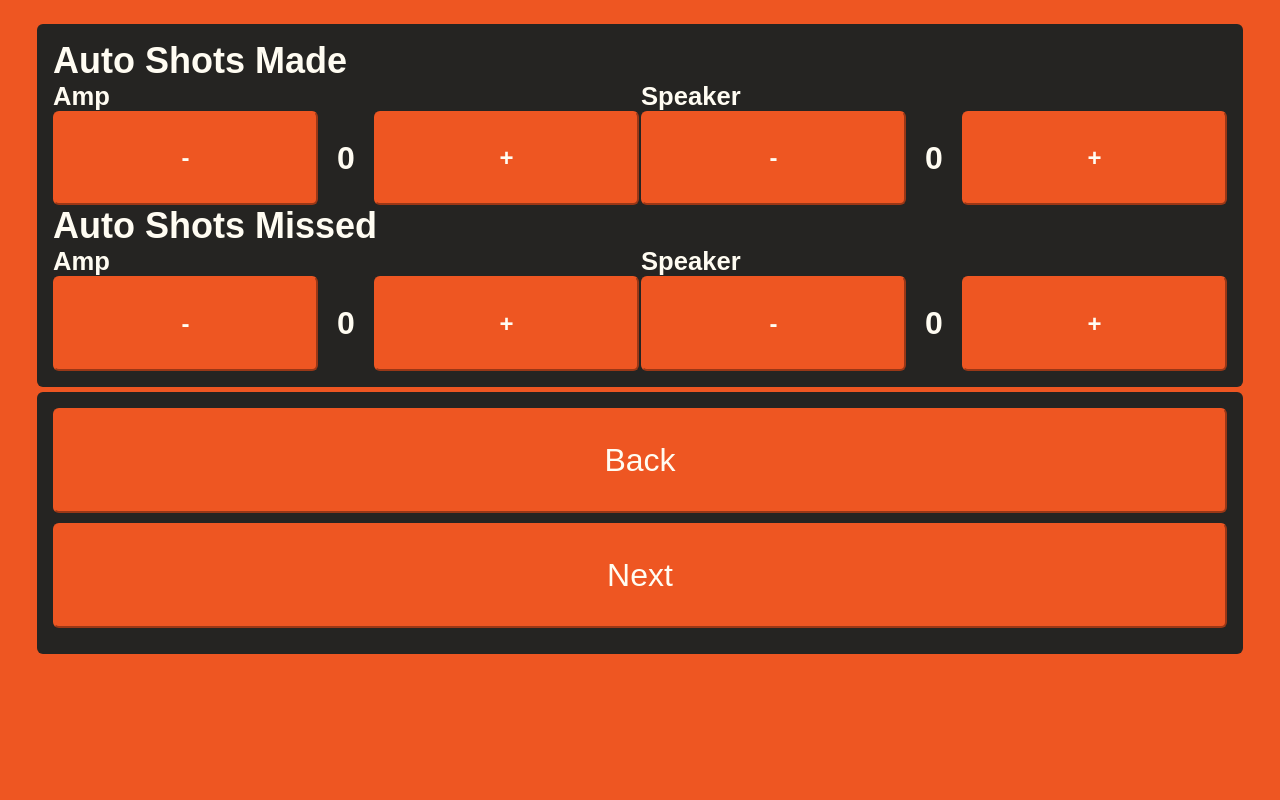
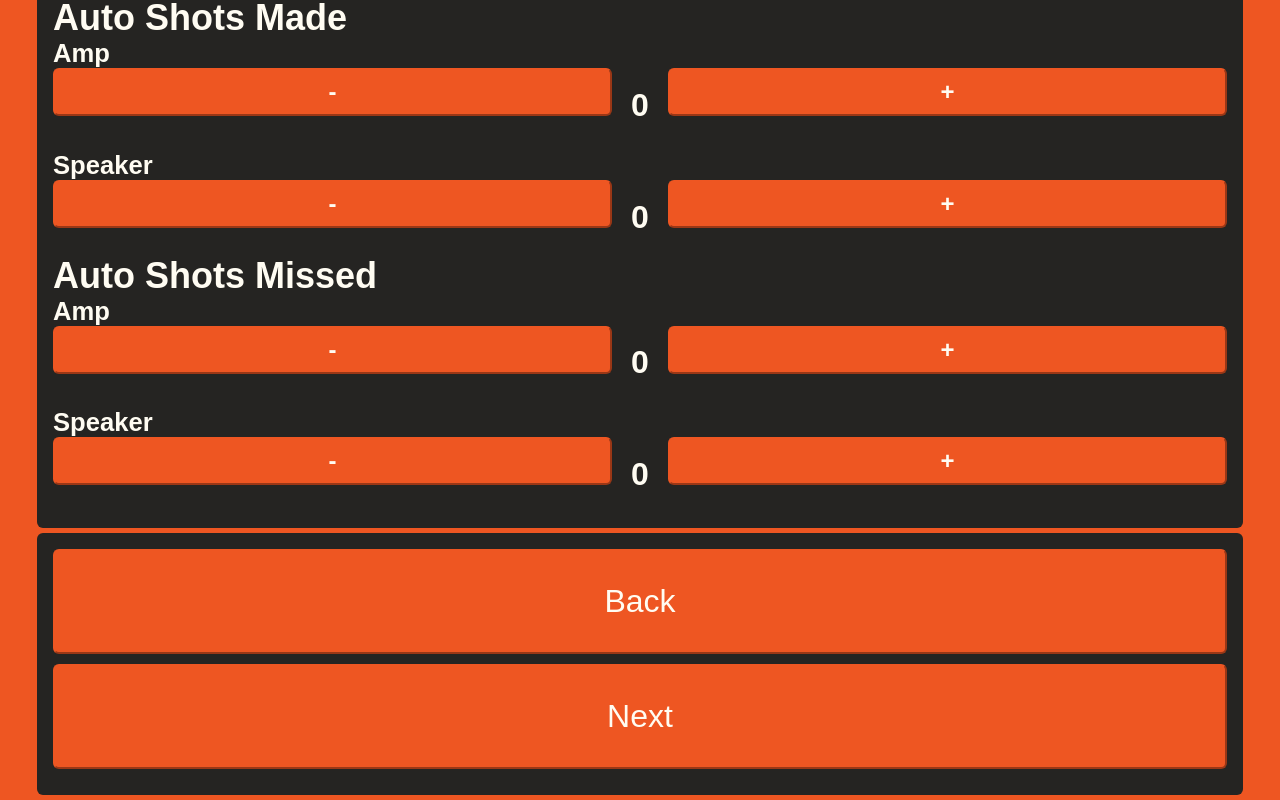
Before and after one commit to VividCircuitry/vividcircuitry.github.io, a plain HTML site: page index.html in a window 1280 px wide. Both pictures are taken after a click on the button "Next". Drawn offline with Linux system fonts and the light colour scheme.

Commit message:
added buton flex

```diff
--- a/misc/main.css
+++ b/misc/main.css
@@ -17,6 +17,10 @@ html, body {
 
 body {
     background-color: var(--color-background);
+    display: flex;
+    flex-direction: column;
+    justify-content: center;
+    align-items: center;
 }
 
 .UI-container {
@@ -24,23 +28,28 @@ body {
     justify-content: center;
     align-items: center;
     background-color: var(--color-background);
-    padding-top: 0.5cm;
-    padding-bottom: 0.5cm;
+    height: 100vh;
+    width: 100%;
+    overflow: hidden;
 }
 
 .Parent-Container {
     width: 95%;
-    display: grid;
-    grid-template-columns: 1fr;
-    gap: 0.3rem
+    display: flex;
+    flex-direction: column;
+    gap: 0.3rem;
+    height: 100%;
 }
 
 .Child-Container {
-    background-color: #edf2f7;
+    background-color: var(--color-child-background);
     padding: 1rem;
     border-radius: 0.37rem;
-    background-color: var(--color-child-background);
     margin: 5px;
+    display: flex;
+    flex-direction: column;
+    justify-content: space-around;
+    flex-grow: 1;
 }
 
 .Label {
@@ -78,16 +87,16 @@ body {
 }
 
 .Button {
-    flex: 1;
     color: var(--color-text);
     border-radius: 0.37rem;
     padding: 0.5rem;
     font-family: Arial, Helvetica, sans-serif;
     font-size: x-large;
     font-weight: bolder;
-    height: 2.5cm;
     background-color: var(--color-button);
     border-color: var(--color-button);
+    height: 100%;
+    flex: 1;
 }
 
 .Save-Button {
@@ -111,9 +120,10 @@ body {
 }
 
 .Group-Container {
-    display: grid;
-    grid-template-columns: repeat(2,1fr);
-    gap: 0.125rem
+    display: flex;
+    flex-direction: column;
+    gap: 0.5rem;
+    flex-grow: 1;
 }
 
 .Sub-Label {
@@ -126,6 +136,7 @@ body {
 .Button-Container {
     display: flex;
     justify-content: space-between;
+    flex-grow: 1;
 }
 
 .Checkbox {
```
